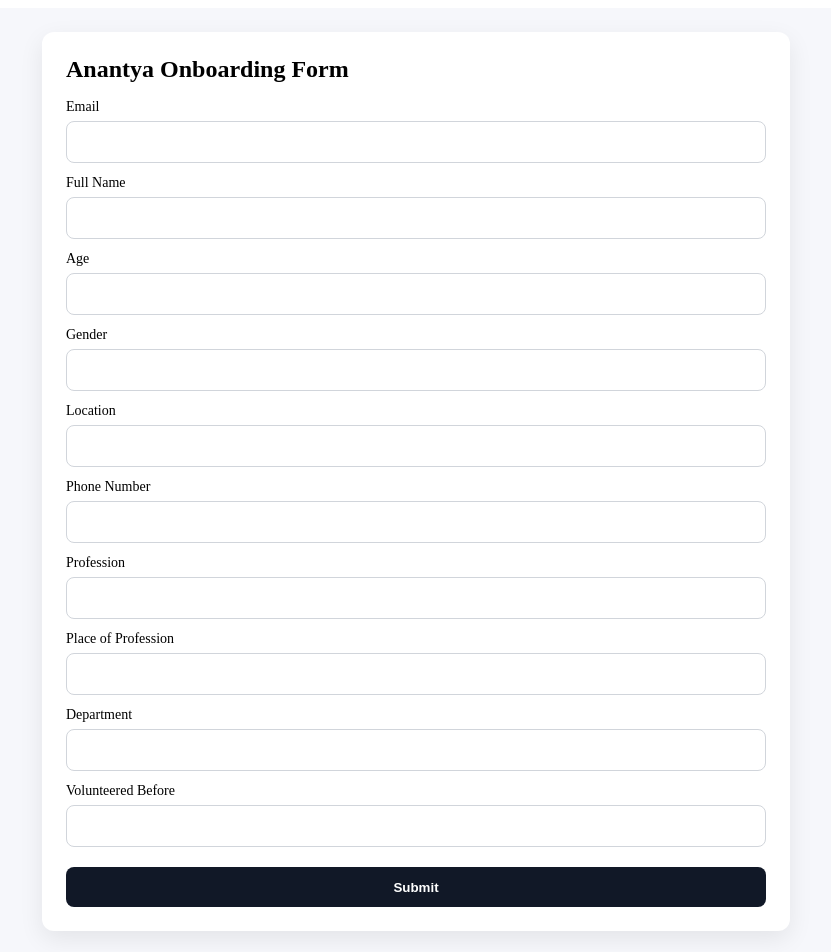
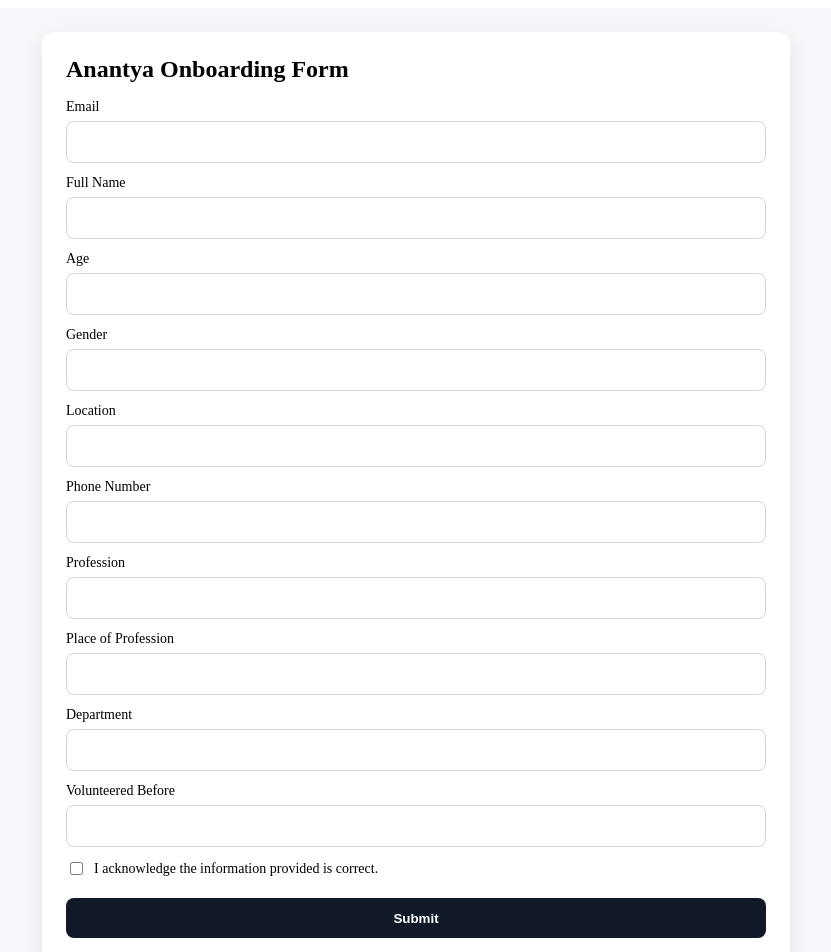
Before and after one commit to Rachit74/anantya-views, a Vue app: page /onboarding in a window 1280 px wide. Shown: the top 952 px of the page, without its empty margins (224-1055 px from the left). Built offline with nearby package versions, Linux system fonts and the light colour scheme.

Commit message:
submit onboarding from to endpoint

```diff
--- a/package.json
+++ b/package.json
@@ -9,6 +9,7 @@
     "preview": "vite preview"
   },
   "dependencies": {
+    "axios": "^1.13.5",
     "vue": "^3.5.29",
     "vue-router": "^5.0.3"
   },
--- a/src/views/OnboardingView.vue
+++ b/src/views/OnboardingView.vue
@@ -1,5 +1,8 @@
 <script setup>
-import { reactive } from 'vue'
+import axios from 'axios'
+import { reactive, ref } from 'vue'
+
+const BASE_URL = 'http://localhost:8000'
 
 const form = reactive({
   email: '',
@@ -12,10 +15,30 @@ const form = reactive({
   place_of_profession: '',
   department: '',
   volunteered_before: '',
+  acknowledgement: false,
 })
 
-const handleSubmit = () => {
-  console.log('Onboarding form submitted:', { ...form })
+const isSubmitting = ref(false)
+const submitMessage = ref('')
+
+const handleSubmit = async () => {
+  isSubmitting.value = true
+  submitMessage.value = ''
+
+  try {
+    const response = await axios.post(`${BASE_URL}/onboard`, {
+      ...form,
+      age: Number(form.age),
+      phone_number: Number(form.phone_number),
+    })
+
+    submitMessage.value = 'Form submitted successfully.'
+    console.log(response.data)
+  } catch (error) {
+    submitMessage.value = `Submission failed: ${error?.response?.data?.detail || error.message}`
+  } finally {
+    isSubmitting.value = false
+  }
 }
 </script>
 
@@ -74,7 +97,16 @@ const handleSubmit = () => {
           <input v-model="form.volunteered_before" type="text" required />
         </label>
 
-        <button type="submit">Submit</button>
+        <label class="checkbox-row">
+          <input v-model="form.acknowledgement" type="checkbox" required />
+          I acknowledge the information provided is correct.
+        </label>
+
+        <button type="submit" :disabled="isSubmitting">
+          {{ isSubmitting ? 'Submitting...' : 'Submit' }}
+        </button>
+
+        <p v-if="submitMessage" class="submit-message">{{ submitMessage }}</p>
       </form>
     </section>
   </main>
@@ -119,6 +151,17 @@ input {
   padding: 0 12px;
 }
 
+.checkbox-row {
+  grid-template-columns: auto 1fr;
+  align-items: center;
+  gap: 8px;
+}
+
+.checkbox-row input {
+  height: auto;
+  padding: 0;
+}
+
 button {
   margin-top: 8px;
   height: 40px;
@@ -129,4 +172,14 @@ button {
   font-weight: 600;
   cursor: pointer;
 }
+
+button:disabled {
+  opacity: 0.7;
+  cursor: not-allowed;
+}
+
+.submit-message {
+  margin: 0;
+  font-size: 14px;
+}
 </style>
```
Also changed, not shown: 1 other file (tests, documents, lock files or other folders).
